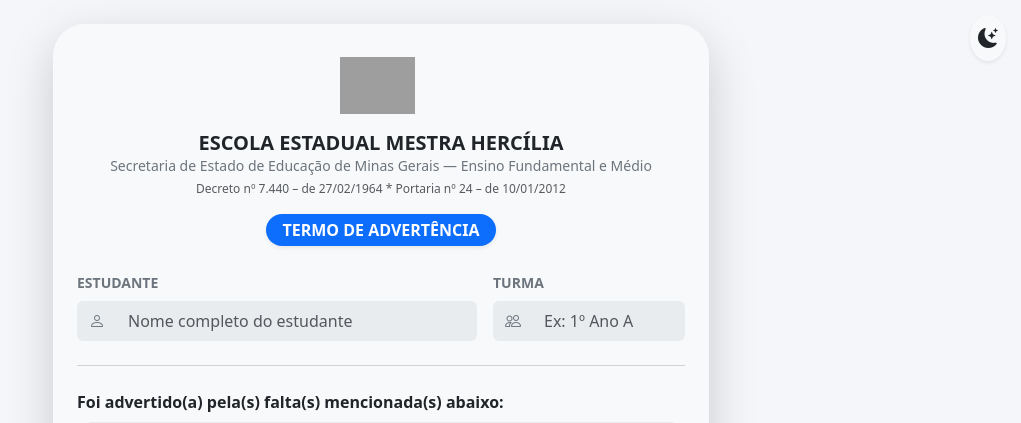
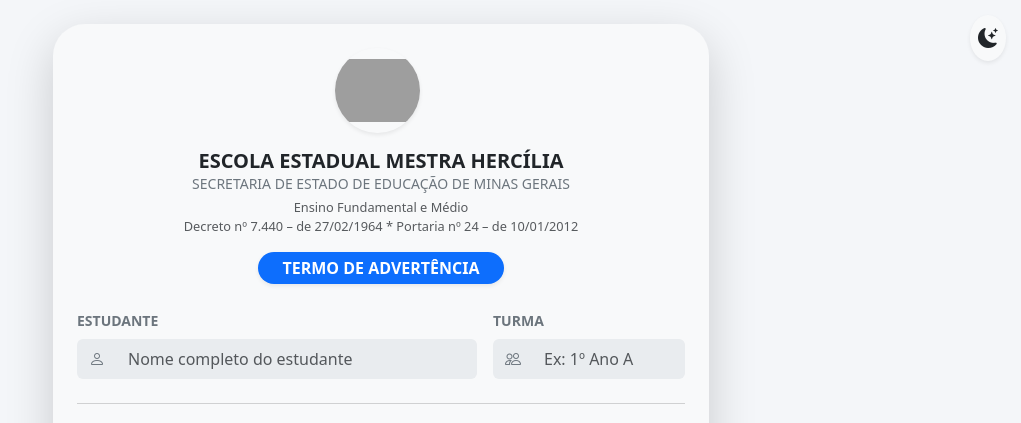
Before and after one commit to luizgarro08-hub/sistema-advertencia-escola, a Flask app: page /professor in a window 1280 px wide. Shown: the top 423 px of the page, without its empty margins (259-1280 px from the left). Run offline with Flask 3, Linux system fonts and the light colour scheme; the visitor is signed in with stand-in values (Sample User, id 1); some libraries are stand-ins or nearby versions; grey boxes are pictures that could not be loaded.

Commit message:
Update professor.html

```diff
--- a/templates/professor.html
+++ b/templates/professor.html
@@ -35,9 +35,10 @@
         }
 
         .logo-header {
-            width: 75px;
-            height: 75px;
+            width: 85px;
+            height: 85px;
             object-fit: contain;
+            border-radius: 50%;
         }
 
         .form-check-input:checked {
@@ -56,17 +57,43 @@
         <div class="card shadow-lg border-0 rounded-5 p-3 p-md-4 bg-body-tertiary">
 
             <div class="text-center mb-4">
-                <div class="d-flex justify-content-center align-items-center mb-2">
-                    <img src="{{ url_for('static', filename='logo.jpg') }}"
-                         alt="Logo Escola"
-                         class="logo-header me-2"
-                         onerror="this.src='{{ url_for('static', filename='logo.png') }}'; this.onerror=null;">
+                <div class="d-flex justify-content-center align-items-center mb-3">
+
+                    <img src="{{ url_for('static', filename='logo.png') }}"
+                         alt="E. E. Mestra Hercília"
+                         class="logo-header shadow-sm me-2"
+                         onerror="this.style.display='none'; document.getElementById('svg-logo-prof').style.display='block';">
+
+                    <svg id="svg-logo-prof" width="90" height="90" viewBox="0 0 300 300" style="display: none;" class="shadow-sm rounded-circle me-2">
+                        <defs>
+                            <path id="curveTopProf" d="M 35,150 A 115,115 0 1,1 265,150" />
+                            <path id="curveBottomProf" d="M 60,205 A 105,105 0 0,0 240,205" />
+                        </defs>
+                        <circle cx="150" cy="150" r="145" fill="#00BFFF" stroke="#FFFFFF" stroke-width="6"/>
+                        <circle cx="150" cy="100" r="35" fill="#FFD700"/>
+                        <path d="M 115 105 L 150 45 L 185 105 Z" fill="#FF8C00"/>
+                        <path d="M 85 175 C 110 120, 140 100, 148 70 C 150 110, 175 130, 215 175 Z" fill="#FFFFFF"/>
+                        <path d="M 125 175 C 135 130, 150 115, 152 85 C 153 115, 170 135, 195 175 Z" fill="#FFFFFF"/>
+                        <path d="M 70 180 Q 150 165 230 180 L 210 200 Q 150 195 90 200 Z" fill="#1E56A0" stroke="#FFFFFF" stroke-width="2"/>
+                        <text x="150" y="191" font-family="Arial, sans-serif" font-size="11" font-weight="bold" fill="#FFFFFF" text-anchor="middle">TUDO PELO SABER</text>
+                        <path d="M 60 215 Q 90 205 120 215 T 180 215 T 240 215" stroke="#FFFFFF" stroke-width="5" fill="none"/>
+                        <path d="M 65 228 Q 95 218 125 228 T 185 228 T 235 228" stroke="#FFFFFF" stroke-width="4" fill="none"/>
+                        <path d="M 60 250 Q 150 280 240 250 L 230 235 Q 150 260 70 235 Z" fill="#2070C4" stroke="#FFFFFF" stroke-width="2"/>
+                        <text font-family="Arial, sans-serif" font-size="14" font-weight="bold" fill="#FFFFFF">
+                            <textPath href="#curveBottomProf" startOffset="50%" text-anchor="middle">SÃO FRANCISCO - MG</textPath>
+                        </text>
+                        <text font-family="Arial, sans-serif" font-size="22" font-weight="900" fill="#FFFFFF" letter-spacing="2">
+                            <textPath href="#curveTopProf" startOffset="50%" text-anchor="middle">E. E. MESTRA HERCÍLIA</textPath>
+                        </text>
+                    </svg>
+
                 </div>
-                <h5 class="fw-bold text-uppercase mb-0">Escola Estadual Mestra Hercília</h5>
-                <p class="text-secondary small mb-1">Secretaria de Estado de Educação de Minas Gerais — Ensino Fundamental e Médio</p>
-                <p class="text-muted extra-small mb-3" style="font-size: 0.75rem;">Decreto nº 7.440 – de 27/02/1964 * Portaria nº 24 – de 10/01/2012</p>
 
-                <span class="badge bg-primary fs-6 px-3 py-2 rounded-pill shadow-sm">TERMO DE ADVERTÊNCIA</span>
+                <h5 class="fw-bold text-uppercase mb-0">ESCOLA ESTADUAL MESTRA HERCÍLIA</h5>
+                <p class="text-secondary small mb-1">SECRETARIA DE ESTADO DE EDUCAÇÃO DE MINAS GERAIS</p>
+                <p class="text-muted extra-small mb-3" style="font-size: 0.8rem;">Ensino Fundamental e Médio<br>Decreto nº 7.440 – de 27/02/1964 * Portaria nº 24 – de 10/01/2012</p>
+
+                <span class="badge bg-primary fs-6 px-4 py-2 rounded-pill shadow-sm">TERMO DE ADVERTÊNCIA</span>
             </div>
 
             <form method="POST" action="/gerar_advertencia" class="text-start">
```
